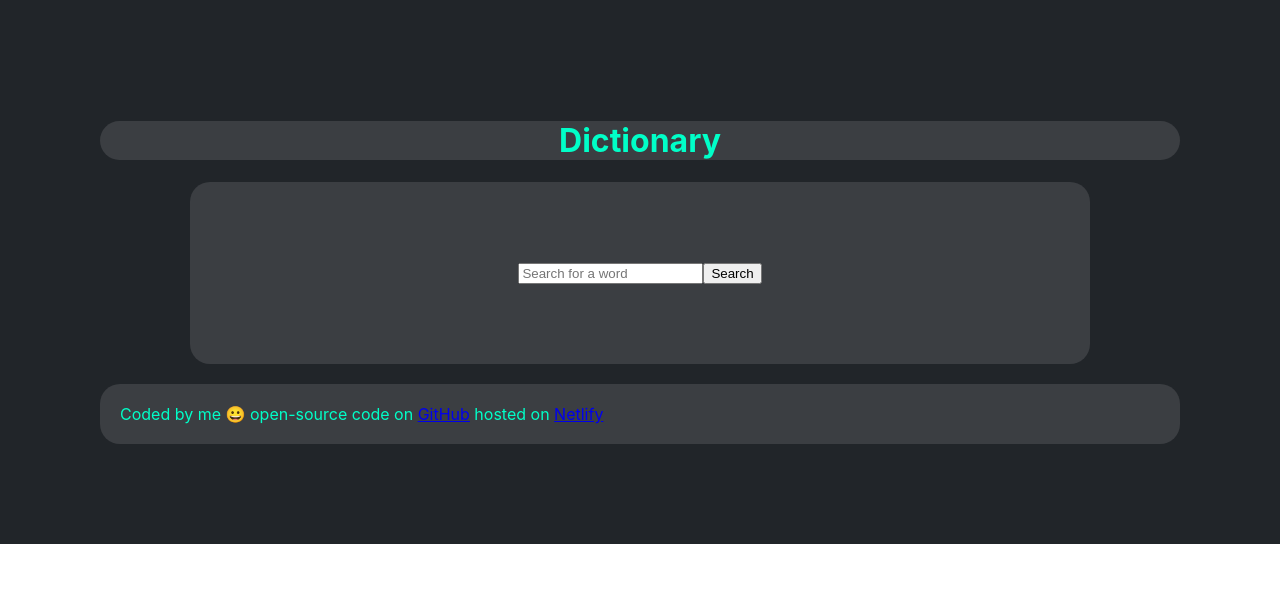
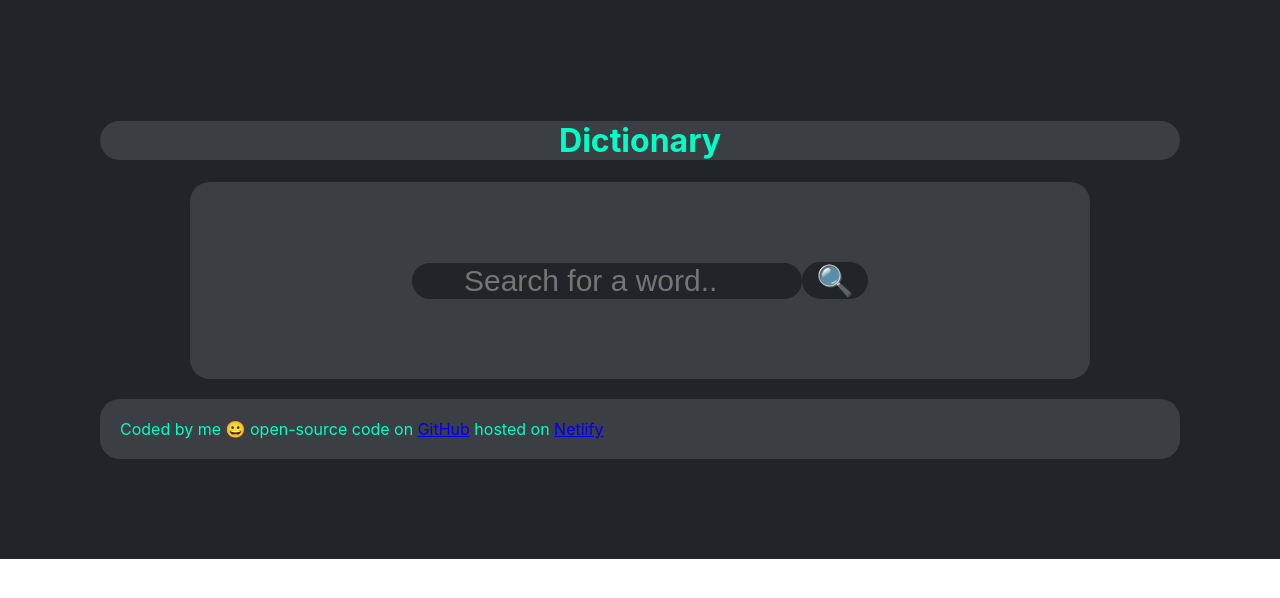
Before and after one commit to CrypticMango/dicionary-web-app, a React (Create React App) app: page / in a window 1280 px wide. Shown: the top 598 px of the page. Built offline with nearby package versions, Linux system fonts and the light colour scheme; the HTML template or start-up script is replaced by a standard one.

Commit message:
added more styling

```diff
--- a/src/Dictionary.css
+++ b/src/Dictionary.css
@@ -6,3 +6,11 @@
     border-radius: 20px;
     background-color: #3B3E42;
 }
+
+.Dictionary input {
+    background-color: #212529;
+    color: #00FFC8;
+    border: #3B3E42;
+    border-radius: 25px;
+    font-size: 30px;
+}
--- a/src/Dictionary.js
+++ b/src/Dictionary.js
@@ -14,8 +14,8 @@ let [keyword, setKeyword] = useState("");
     }
     return (
         <div className = "Dictionary"> <form onSubmit={search}>
-            <input type="search" placeholder="Search for a word" onChange={handleKeywordChange}/>
-            <input type="submit" value="Search"/>
+            <input type="search" placeholder="      Search for a word.." onChange={handleKeywordChange}/>
+            <input type="submit" value=" 🔍 "/>
         </form>
         </div>
 )
```
